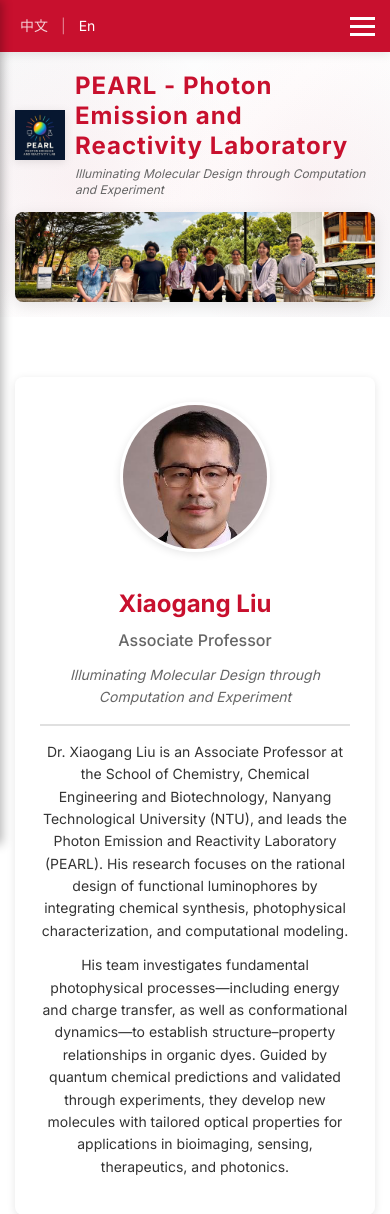
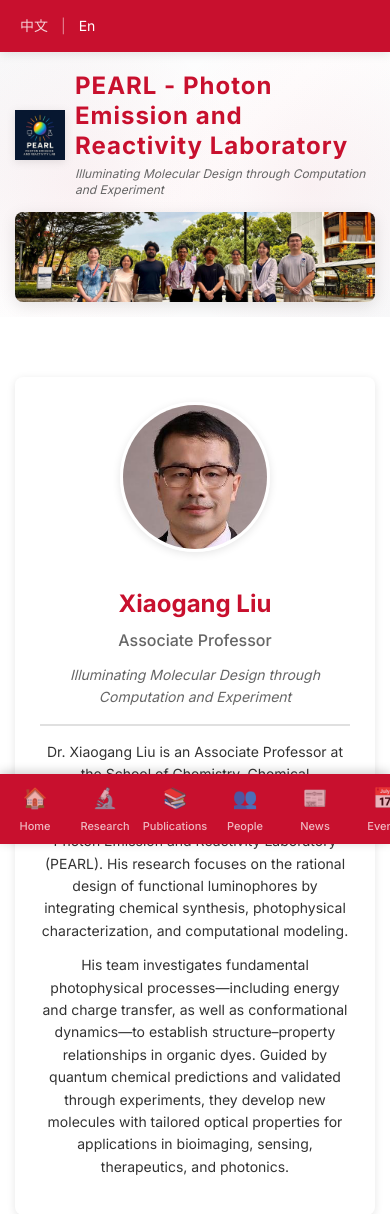
Before and after one commit to pearl-ntu/pearl, a PHP site: page / in a window 390 px wide. Shown: the top 1214 px of the page. Run offline with PHP 8.4, Linux system fonts and the light colour scheme.

Commit message:
Replace hamburger menu with modern bottom navigation bar on mobile - always visible, scrollable, with icons

```diff
--- a/index.html
+++ b/index.html
@@ -28,12 +28,43 @@
                 <li><a href="join-us.html" class="nav-link" data-en="Join Us" data-zh="加入我们">Join Us</a></li>
                 <li><a href="contact.html" class="nav-link" data-en="Contact Us" data-zh="联系我们">Contact Us</a></li>
             </ul>
-            <button class="mobile-menu-toggle" aria-label="Toggle menu">
-                <span></span>
-                <span></span>
-                <span></span>
-            </button>
         </div>
+    </nav>
+
+    <!-- Mobile Bottom Navigation Bar -->
+    <nav class="mobile-bottom-nav">
+        <a href="index.html" class="mobile-nav-item" data-en="Home" data-zh="首页">
+            <span class="mobile-nav-icon">🏠</span>
+            <span class="mobile-nav-text">Home</span>
+        </a>
+        <a href="research.html" class="mobile-nav-item" data-en="Research" data-zh="研究">
+            <span class="mobile-nav-icon">🔬</span>
+            <span class="mobile-nav-text">Research</span>
+        </a>
+        <a href="publications.html" class="mobile-nav-item" data-en="Publications" data-zh="出版物">
+            <span class="mobile-nav-icon">📚</span>
+            <span class="mobile-nav-text">Publications</span>
+        </a>
+        <a href="people.html" class="mobile-nav-item" data-en="People" data-zh="人员">
+            <span class="mobile-nav-icon">👥</span>
+            <span class="mobile-nav-text">People</span>
+        </a>
+        <a href="news.html" class="mobile-nav-item" data-en="News" data-zh="新闻">
+            <span class="mobile-nav-icon">📰</span>
+            <span class="mobile-nav-text">News</span>
+        </a>
+        <a href="events.html" class="mobile-nav-item" data-en="Events" data-zh="活动">
+            <span class="mobile-nav-icon">📅</span>
+            <span class="mobile-nav-text">Events</span>
+        </a>
+        <a href="join-us.html" class="mobile-nav-item" data-en="Join Us" data-zh="加入我们">
+            <span class="mobile-nav-icon">🤝</span>
+            <span class="mobile-nav-text">Join Us</span>
+        </a>
+        <a href="contact.html" class="mobile-nav-item" data-en="Contact" data-zh="联系">
+            <span class="mobile-nav-icon">✉️</span>
+            <span class="mobile-nav-text">Contact</span>
+        </a>
     </nav>
 
     <!-- Top Banner with Logo and Group Photo -->
--- a/styles.css
+++ b/styles.css
@@ -2659,67 +2659,92 @@ body {
         opacity: 1;
     }
 
-    /* Mobile slide-out menu - always in DOM, just positioned off-screen */
+    /* Hide desktop nav menu on mobile */
     .nav-menu {
-        display: flex !important;
+        display: none !important;
+    }
+
+    /* Mobile Bottom Navigation Bar */
+    .mobile-bottom-nav {
+        display: flex;
+        position: fixed;
+        bottom: 0;
+        left: 0;
+        right: 0;
+        background-color: var(--primary-color);
+        z-index: 9998;
+        box-shadow: 0 -2px 10px rgba(0, 0, 0, 0.2);
+        overflow-x: auto;
+        overflow-y: hidden;
+        -webkit-overflow-scrolling: touch;
+        scrollbar-width: none; /* Firefox */
+        -ms-overflow-style: none; /* IE and Edge */
+    }
+
+    .mobile-bottom-nav::-webkit-scrollbar {
+        display: none; /* Chrome, Safari, Opera */
+    }
+
+    .mobile-nav-item {
+        flex: 1;
+        min-width: 70px;
+        display: flex;
         flex-direction: column;
-        width: 280px;
-        max-width: 85vw;
-        position: fixed;
-        top: 0;
-        left: -280px;
-        bottom: 0;
-        background-color: var(--primary-color);
-        z-index: 9999;
-        box-shadow: 2px 0 10px rgba(0, 0, 0, 0.3);
-        transition: left 0.3s ease;
-        overflow-y: auto;
-        padding-top: 60px;
-        list-style: none;
-        margin: 0;
-        padding-left: 0;
-    }
-
-    .nav-menu.active {
-        left: 0;
-    }
-
-    .nav-link {
-        padding: 18px 25px;
-        border-bottom: 1px solid rgba(255, 255, 255, 0.1);
-        text-align: left;
-        font-size: 16px;
-        display: flex;
         align-items: center;
-    }
-
-    .nav-link:first-child {
-        border-top: 1px solid rgba(255, 255, 255, 0.1);
-    }
-
-    .nav-link:hover {
-        background-color: rgba(255, 255, 255, 0.15);
-    }
-
-    .mobile-menu-toggle {
-        display: flex !important;
+        justify-content: center;
+        padding: 8px 4px;
+        text-decoration: none;
+        color: rgba(255, 255, 255, 0.7);
+        transition: all 0.3s ease;
         position: relative;
-        z-index: 9999;
-        margin-left: auto;
-        padding: 10px 15px;
-        pointer-events: auto !important;
-        cursor: pointer;
-        background: transparent;
-        border: none;
         touch-action: manipulation;
         -webkit-tap-highlight-color: transparent;
-        user-select: none;
-        min-width: 44px;
-        min-height: 44px;
-    }
-
-    .mobile-menu-toggle:active {
-        opacity: 0.8;
+    }
+
+    .mobile-nav-item:active {
+        background-color: rgba(255, 255, 255, 0.1);
+        transform: scale(0.95);
+    }
+
+    .mobile-nav-item.active {
+        color: white;
+        background-color: rgba(255, 255, 255, 0.15);
+    }
+
+    .mobile-nav-item.active::before {
+        content: '';
+        position: absolute;
+        top: 0;
+        left: 0;
+        right: 0;
+        height: 3px;
+        background-color: white;
+    }
+
+    .mobile-nav-icon {
+        font-size: 20px;
+        margin-bottom: 4px;
+        display: block;
+    }
+
+    .mobile-nav-text {
+        font-size: 11px;
+        font-weight: 500;
+        text-align: center;
+        white-space: nowrap;
+        display: block;
+    }
+
+    /* Hide hamburger menu on mobile */
+    .mobile-menu-toggle {
+        display: none !important;
+    }
+
+    /* Add padding to body to prevent content from being hidden behind bottom nav */
+    @media (max-width: 768px) {
+        body {
+            padding-bottom: 60px;
+        }
     }
 
     /* Removed .pub-stats - statistics section removed */
```
Also changed, not shown: contact.html (+36 -5 lines), events.html (+36 -5 lines), join-us.html (+36 -5 lines), news.html (+36 -5 lines), people.html (+36 -5 lines), publications.html (+36 -5 lines), research.html (+36 -5 lines), script.js (+25 -136 lines).
